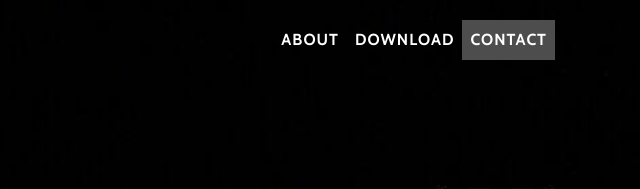
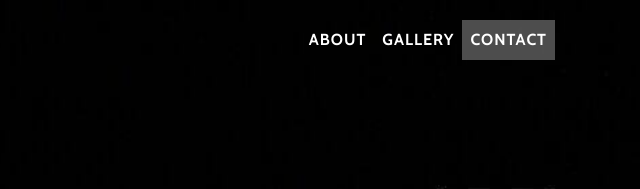
Before and after one commit to Praneet460/lakshyanigam, a website with bundled scripts: page index.html in a window 1280 px wide. Shown: the top 189 px of the page, 640-1280 px from the left. Built offline with nearby package versions, Linux system fonts and the light colour scheme.

Commit message:
Update index.html

```diff
--- a/index.html
+++ b/index.html
@@ -39,7 +39,7 @@
               <a class="nav-link js-scroll-trigger" href="#about">About</a>
             </li>
             <li class="nav-item">
-              <a class="nav-link js-scroll-trigger" href="#download">Download</a>
+              <a class="nav-link js-scroll-trigger" href="#download">GALLERY</a>
             </li>
             <li class="nav-item">
               <a class="nav-link js-scroll-trigger" href="#contact">Contact</a>
```
